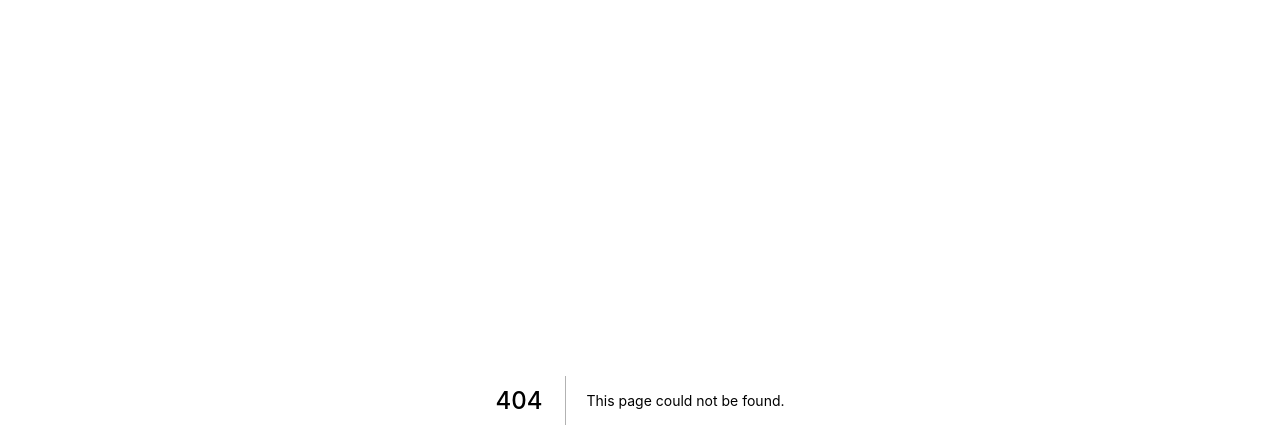
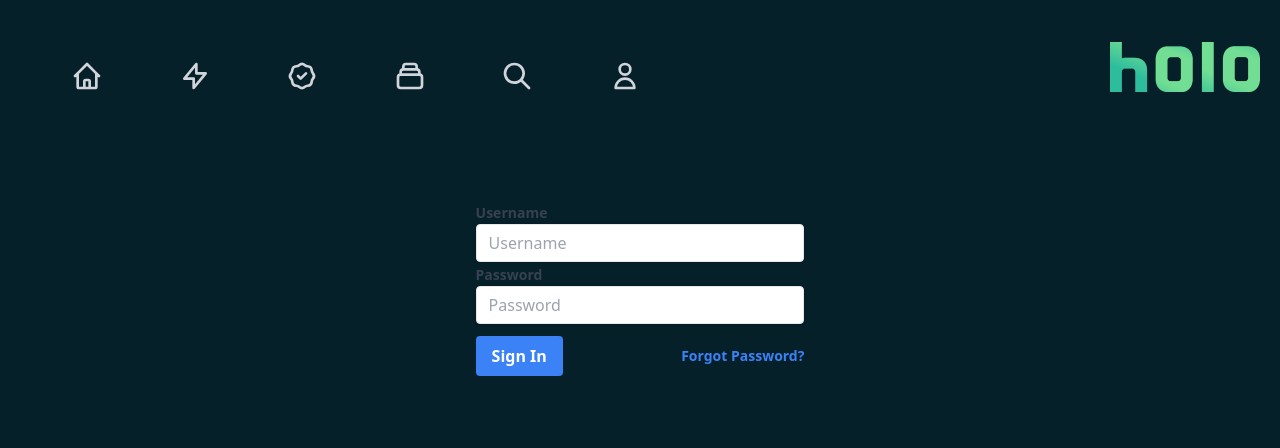
Before and after one commit to ewno92/hulu, a Next.js app: page /signin in a window 1280 px wide. Before the commit this address had no page. Shown: the top 448 px of the page. Built offline with nearby package versions, Linux system fonts and the light colour scheme.

Commit message:
sign in page

```diff
--- a/components/Header.js
+++ b/components/Header.js
@@ -2,6 +2,8 @@ import React from "react";
 import HeaderItem from "./HeaderItem";
 import Image from "next/image";
 import Logo from "../public/logo.png";
+import Link from "next/link";
+import Router from "next/router";
 import {
   BadgeCheckIcon,
   CollectionIcon,
@@ -16,14 +18,42 @@ const Header = () => {
     <>
       <header className="flex flex-col sm:flex-row m-5 justify-between items-center h-auto">
         <div className="flex flex-grow justify-evenly max-w-2xl">
-          <HeaderItem title="HOME" Icon={HomeIcon} />
-          <HeaderItem title="TRENDING" Icon={LightningBoltIcon} />
+          <Link href="/">
+            <a>
+              <HeaderItem title="HOME" Icon={HomeIcon} />
+            </a>
+          </Link>
+
+          <Link href="/trending">
+            <a>
+              <HeaderItem title="TRENDING" Icon={LightningBoltIcon} />
+            </a>
+          </Link>
           <HeaderItem title="VERIFIED" Icon={BadgeCheckIcon} />
           <HeaderItem title="COLLECTIONS" Icon={CollectionIcon} />
-          <HeaderItem title="SEARCH" Icon={SearchIcon} />
-          <HeaderItem title="ACCOUNT" Icon={UserIcon} />
+          <HeaderItem
+            title="SEARCH"
+            Icon={SearchIcon}
+            onClick={() => console.log("search")}
+          />
+
+          <Link href="/signin">
+            <a>
+              <HeaderItem title="ACCOUNT" Icon={UserIcon} />
+            </a>
+          </Link>
         </div>
-        <Image className="object-contain" src={Logo} width={150} height={50} />
+
+        <Link href="/">
+          <a>
+            <Image
+              className="object-contain"
+              src={Logo}
+              width={150}
+              height={50}
+            />
+          </a>
+        </Link>
       </header>
     </>
   );
--- /dev/null
+++ b/components/Layout.js
@@ -0,0 +1,12 @@
+import React from "react";
+import Header from "./Header";
+const Layout = ({ children }) => {
+  return (
+    <div>
+      <Header />
+      {children}
+    </div>
+  );
+};
+
+export default Layout;
--- a/components/Thumbnail.js
+++ b/components/Thumbnail.js
@@ -5,7 +5,7 @@ const Thumbnail = ({ result }) => {
   const BASE_URL = "https://image.tmdb.org/t/p/w500";
   //   console.log(result);
   return (
-    <div className="p-2 group cursor-pointer transition duration-200 ease-in transform hover:sacle-105 hover:z-50 opacity-70 hover:opacity-100">
+    <div className="p-2 group cursor-pointer transition duration-200 ease-in transform hover:sacle-105 hover:z-50 lg:opacity-70 hover:opacity-100 ">
       <Image
         className="object-scale-down"
         layout="responsive"
--- a/pages/_app.js
+++ b/pages/_app.js
@@ -1,8 +1,12 @@
 import "tailwindcss/tailwind.css";
 import "../styles/global.css";
-
+import Layout from "../components/Layout";
 function MyApp({ Component, pageProps }) {
-  return <Component {...pageProps} />;
+  return (
+    <Layout>
+      <Component {...pageProps} />
+    </Layout>
+  );
 }
 
 export default MyApp;
--- a/pages/index.js
+++ b/pages/index.js
@@ -1,5 +1,5 @@
 import Head from "next/head";
-import Header from "../components/Header";
+
 import Nav from "../components/Nav";
 import Results from "../components/Results";
 import requests from "../utils/requests";
@@ -12,7 +12,6 @@ export default function Home(results) {
         {/* <link> rel= "icon" href="#"</link> */}
       </Head>
 
-      <Header />
       <Nav />
       <Results results={results} />
     </div>
--- /dev/null
+++ b/pages/signin.js
@@ -0,0 +1,50 @@
+import React from "react";
+
+const Signin = () => {
+  return (
+    <div className="w-100 flex  justify-center mt-20 ">
+      <form>
+        <div>
+          <label class="text-gray-700 text-sm font-bold mb-2" for="username">
+            Username
+          </label>
+          <input
+            class="shadow appearance-none border rounded w-full py-2 px-3 text-gray-700 leading-tight focus:outline-none focus:shadow-outline"
+            id="username"
+            type="text"
+            placeholder="Username"
+          ></input>
+        </div>
+
+        <div>
+          <label class="text-gray-700 text-sm font-bold mb-2" for="password">
+            Password
+          </label>
+          <input
+            class="shadow appearance-none border rounded w-full py-2 px-3 text-gray-700 mb-3 leading-tight focus:outline-none focus:shadow-outline"
+            id="password"
+            type="password"
+            placeholder="Password"
+          ></input>
+        </div>
+
+        <div class="flex items-center justify-between">
+          <button
+            class="bg-blue-500 hover:bg-blue-700 text-white font-bold py-2 px-4 rounded focus:outline-none focus:shadow-outline"
+            type="button"
+          >
+            Sign In
+          </button>
+          <a
+            class="inline-block align-baseline font-bold text-sm text-blue-500 hover:text-blue-800"
+            href="#"
+          >
+            Forgot Password?
+          </a>
+        </div>
+      </form>
+    </div>
+  );
+};
+
+export default Signin;
```
